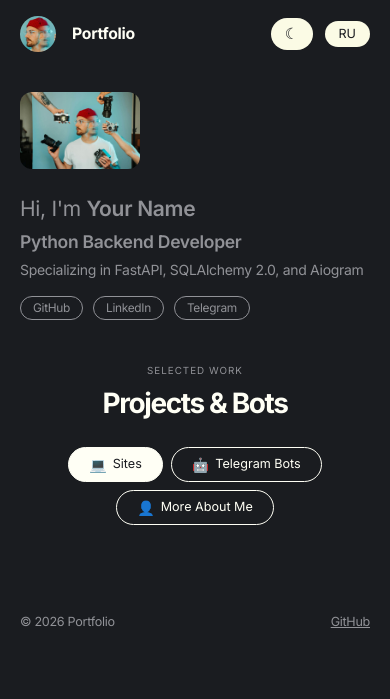
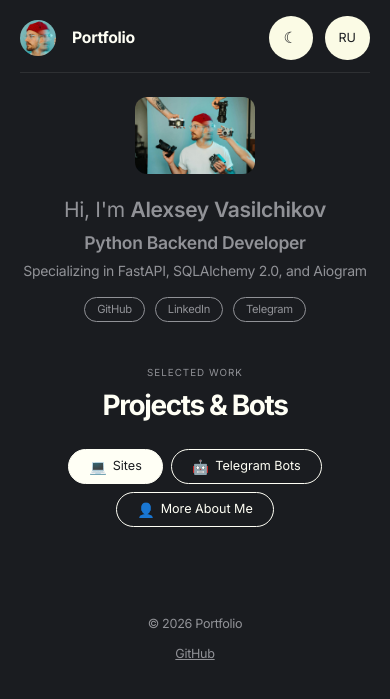
Before and after one commit to AllexxBackEnd/portfolio, a FastAPI app: page / in a window 390 px wide. Shown: the top 699 px of the page. Run offline with FastAPI, Linux system fonts and the light colour scheme.

Commit message:
Improve mobile responsiveness, add requirements, bilingual name
- Hero and about sections stack vertically and center on mobile
- Increase touch targets to 44px for toggle buttons
- Smaller nav buttons, tech tags, CTA links on mobile
- Add header border separator on mobile
- Fix about min-width preventing scroll on narrow screens
- Add proper requirements.txt with pinned dependencies
- Bilingual name: Alexsey Vasilchikov / Алексей Васильчиков

Co-Authored-By: Claude Opus 4.6 <noreply@anthropic.com>

```diff
--- a/assets/css/styles.css
+++ b/assets/css/styles.css
@@ -198,8 +198,11 @@ hr {
 @media (max-width: 600px) {
   .hero {
     width: calc(100% - 40px);
-    gap: 24px;
+    gap: 20px;
     padding: 24px 0 20px;
+    flex-direction: column;
+    align-items: center;
+    text-align: center;
   }
 }
 .hero__image {
@@ -235,6 +238,15 @@ hr {
   display: flex;
   gap: 10px;
   flex-wrap: wrap;
+}
+@media (max-width: 600px) {
+  .hero__links {
+    justify-content: center;
+  }
+  .hero__text {
+    min-width: 0;
+    width: 100%;
+  }
 }
 
 /* ------------------------------------------------------------------------------- */
@@ -291,6 +303,13 @@ hr {
     width: calc(100% - 40px);
     gap: 8px;
     padding: 12px 0 20px;
+  }
+  .nav-btn {
+    padding: 6px 14px;
+    font-size: 0.8rem;
+  }
+  .nav-btn__icon {
+    font-size: 0.9rem;
   }
 }
 
@@ -498,8 +517,11 @@ body.scheme-forest .project-card:hover { box-shadow: 0 8px 24px rgba(0,0,0,0.4);
 .lang-toggle {
   cursor: pointer;
   font-size: 0.9rem;
-  min-width: 36px;
-  text-align: center;
+  min-width: 44px;
+  min-height: 44px;
+  display: inline-flex;
+  align-items: center;
+  justify-content: center;
 }
 .theme-toggle .theme-icon {
   font-size: 1.1rem;
@@ -541,8 +563,10 @@ body.scheme-forest .project-card:hover { box-shadow: 0 8px 24px rgba(0,0,0,0.4);
 @media (max-width: 600px) {
   .about {
     width: calc(100% - 40px);
-    gap: 24px;
+    gap: 20px;
     padding: 20px 0 32px;
+    flex-direction: column;
+    align-items: center;
   }
 }
 .about__image {
@@ -551,8 +575,7 @@ body.scheme-forest .project-card:hover { box-shadow: 0 8px 24px rgba(0,0,0,0.4);
 }
 @media (max-width: 600px) {
   .about__image {
-    width: 100%;
-    max-width: 200px;
+    width: 160px;
   }
 }
 .about__image img {
@@ -561,7 +584,7 @@ body.scheme-forest .project-card:hover { box-shadow: 0 8px 24px rgba(0,0,0,0.4);
 }
 .about__text {
   flex: 1;
-  min-width: 280px;
+  min-width: 0;
 }
 .about__text h2 {
   font-size: 1.25rem;
@@ -621,6 +644,30 @@ body.scheme-forest .project-card:hover { box-shadow: 0 8px 24px rgba(0,0,0,0.4);
 @media (max-width: 600px) {
   .top .links {
     display: none;
+  }
+  .top {
+    border-bottom: 1px solid rgba(128,128,128,0.2);
+    padding-bottom: 12px;
+  }
+  .project-card__body {
+    padding: 12px;
+  }
+  .project-card__desc {
+    font-size: 0.8rem;
+  }
+  .tech-tag {
+    font-size: 0.7rem;
+    padding: 1px 8px;
+  }
+  a.cta-project {
+    font-size: 0.8rem;
+    padding: 5px 12px;
+  }
+  .site-footer {
+    flex-direction: column;
+    align-items: center;
+    gap: 4px;
+    text-align: center;
   }
 }
 
--- a/requirements.txt
+++ b/requirements.txt
@@ -0,0 +1,5 @@
+fastapi==0.129.0
+uvicorn==0.40.0
+sqlalchemy==2.0.46
+jinja2==3.1.2
+pydantic==2.12.5
--- a/templates/includes/hero.html
+++ b/templates/includes/hero.html
@@ -5,7 +5,7 @@
     <div class="hero__text">
         <p class="hero__greeting">
             <span data-i18n="hero.greeting">Hi, I'm</span>
-            <strong>Your Name</strong>
+            <strong><span class="project-name-en">Alexsey Vasilchikov</span><span class="project-name-ru" style="display:none;">Алексей Васильчиков</span></strong>
         </p>
         <p class="hero__title"><strong data-i18n="hero.title">Python Backend Developer</strong></p>
         <p class="hero__bio" data-i18n="hero.bio">Specializing in FastAPI, SQLAlchemy 2.0, and Aiogram</p>
```
